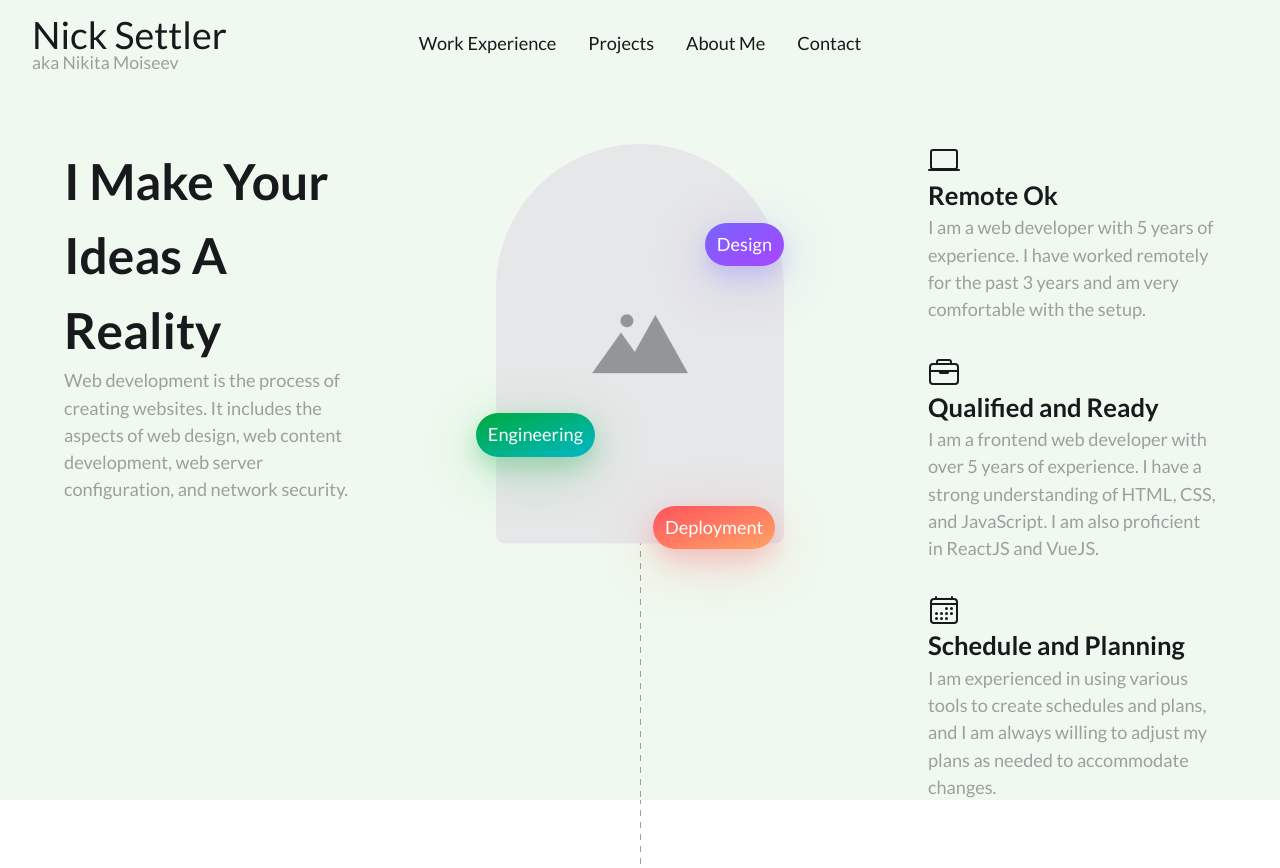
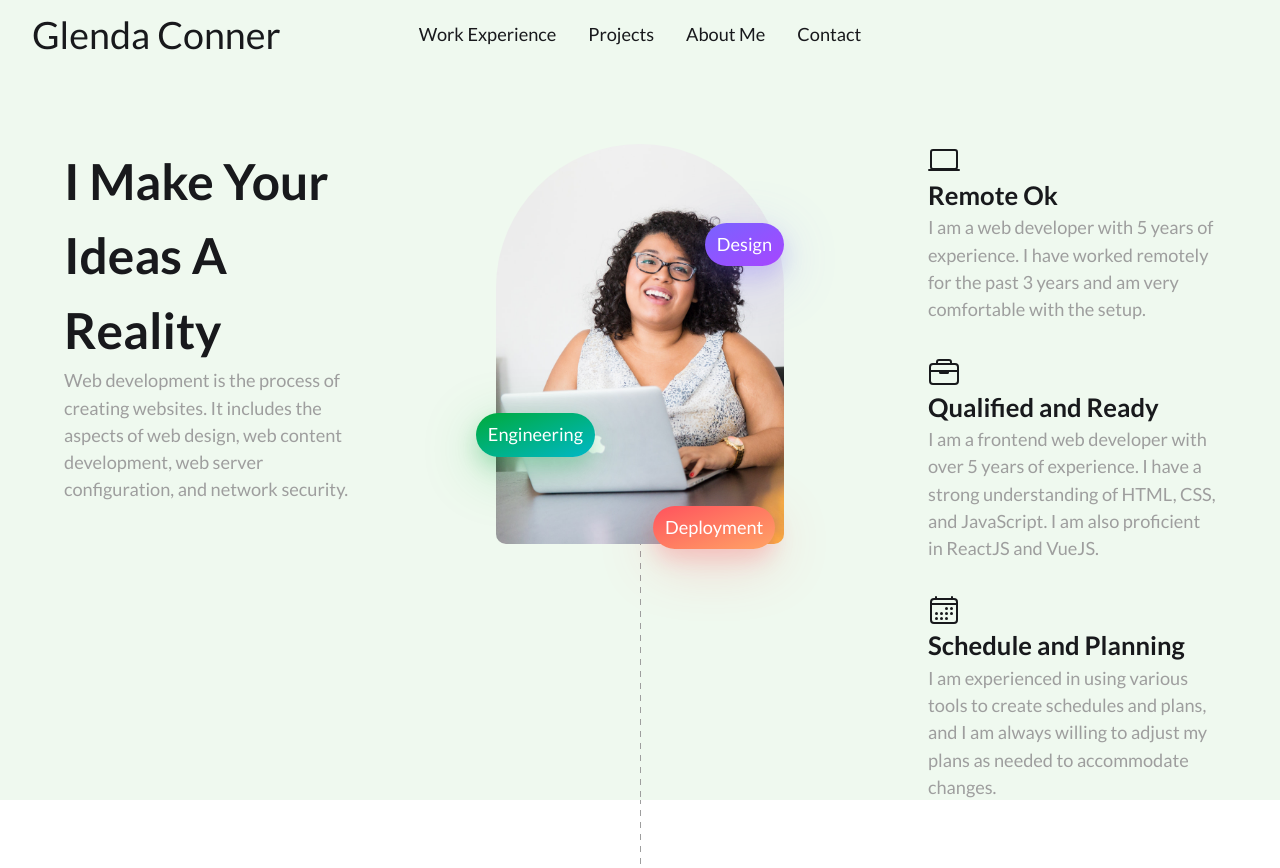
Before and after one commit to NickSettler/ITW-project-2, a website built with webpack: page src/index.html in a window 1280 px wide. Shown: the top 868 px of the page. Built offline with nearby package versions, Linux system fonts and the light colour scheme.

Commit message:
adds photos and replaces name

```diff
--- a/src/assets/css/lib/reset.scss
+++ b/src/assets/css/lib/reset.scss
@@ -31,6 +31,8 @@ menu {
 /* For images to not be able to exceed their container */
 img {
   max-width: 100%;
+  object-fit: cover;
+  object-position: center center;
 }
 
 /* removes spacing between cells in tables */
--- a/src/index.html
+++ b/src/index.html
@@ -11,8 +11,7 @@
 <header class="header">
     <nav class="header-menu">
         <a class="header-title" href="#">
-            <p>Nick Settler</p>
-            <p>aka Nikita Moiseev</p>
+            <p>Glenda Conner</p>
         </a>
         <div class="header-menu-list">
             <a href="#experience">Work Experience</a>
@@ -46,7 +45,7 @@
                 Deployment
             </p>
             <figure>
-                <img loading="lazy" decoding="async" src="./assets/images/photo-placeholder.png" alt="Placeholder">
+                <img loading="lazy" decoding="async" src="./assets/images/person/intro.jpg" alt="Placeholder">
             </figure>
             <div class="header-dashed-line"></div>
         </div>
@@ -297,7 +296,7 @@
         <div class="about-content">
             <div class="about-image">
                 <figure>
-                    <img loading="lazy" decoding="async" src="assets/images/photo-placeholder.png" alt="Nick Settler">
+                    <img loading="lazy" decoding="async" src="assets/images/person/about.jpg" alt="About Me">
                 </figure>
             </div>
             <div class="about-info">
@@ -305,7 +304,7 @@
                     About me
                 </p>
                 <p class="about-info__title">
-                    About Nick Settler
+                    About Glenda Conner
                 </p>
                 <div class="about-info__categories">
                     <button class="about-info__category active">Who Am I</button>
@@ -344,7 +343,7 @@
         <form class="contact-form" id="contact-form">
             <div class="contact-image-container">
                 <figure>
-                    <img loading="lazy" decoding="async" src="assets/images/photo-placeholder.png" alt="Contact Me">
+                    <img loading="lazy" decoding="async" src="assets/images/person/contact.jpg" alt="Contact Me">
                 </figure>
             </div>
             <div class="contact-form">
```
Also changed, not shown: src/assets/images/person/about.jpg (added), src/assets/images/person/contact.jpg (added), src/assets/images/person/intro.jpg (added).
